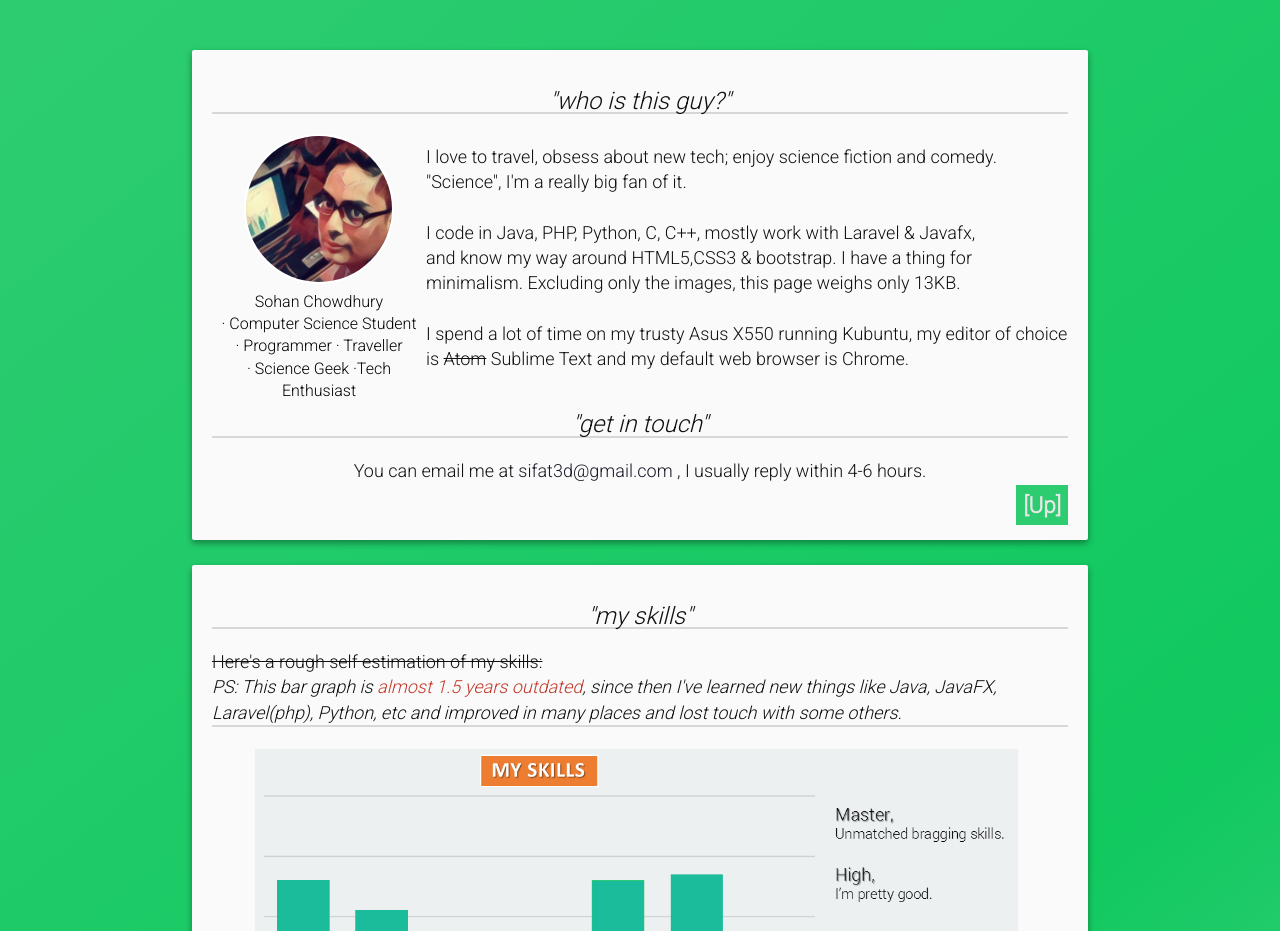
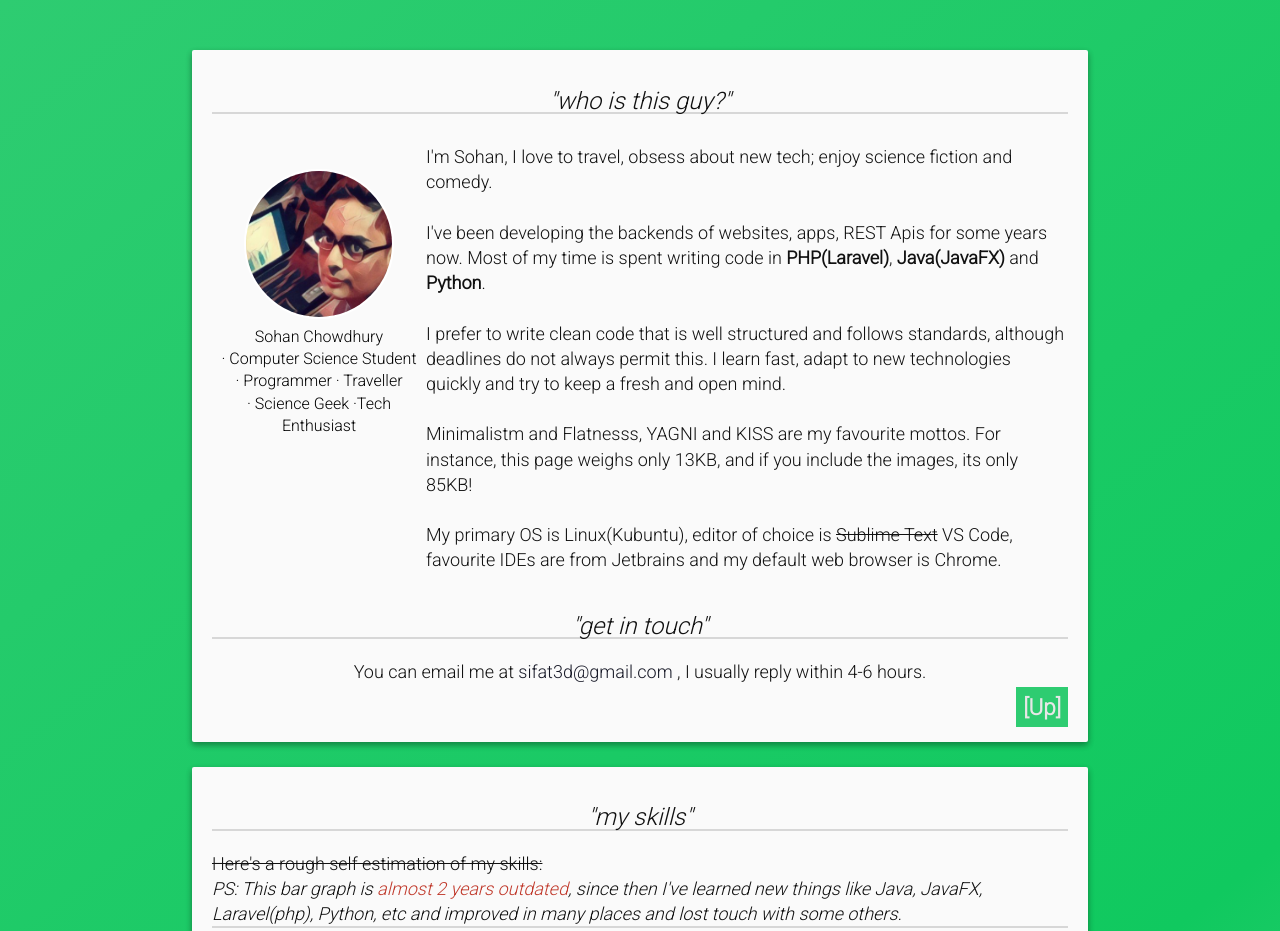
Before and after one commit to SohanChy/SohanChy.github.io, a plain HTML site: page index.htm in a window 1280 px wide. Shown: the part 800-1731 px from the top of the page. Drawn offline with Linux system fonts and the light colour scheme.

Commit message:
Update to self description

```diff
--- a/index.htm
+++ b/index.htm
@@ -163,17 +163,26 @@
 
 
       <p class="descMe txt">
-        I love to travel, obsess about new tech; enjoy science fiction and comedy.
+        I'm Sohan, I love to travel, obsess about new tech; enjoy science fiction and comedy.
         <br />
-        "Science", I'm a really big fan of it.<br /><br />
+        <br />
 
-        I code in Java, PHP, Python, C, C++,
-         mostly work with Laravel & Javafx,<br />
-        and know my way around HTML5,CSS3 & bootstrap.
-        I have a thing for minimalism. Excluding only the images, this page weighs only 13KB.</br >
+        I've been developing the backends of websites, apps, REST Apis for some years now.
+        Most of my time is spent writing code in <b>PHP(Laravel)</b>, <b>Java(JavaFX)</b> and <b>Python</b>.
+        </br >
+        </br >
+        I prefer to write clean code that is well structured and follows standards, although deadlines do not always permit this.
+        I learn fast, adapt to new technologies quickly and try to keep a fresh and open mind.
+        </br >
+        </br >
+        Minimalistm and Flatnesss, YAGNI and KISS are my favourite mottos.
+        For instance, this page weighs only 13KB, and if you include the images, its only 85KB!
 
       </br >
-      I spend a lot of time on my trusty Asus X550 running Kubuntu, my editor of choice is <s>Atom</s> Sublime Text and my default web browser is Chrome. <br />
+      </br >
+      My primary OS is Linux(Kubuntu),
+      editor of choice is <s>Sublime Text</s> VS Code,
+      favourite IDEs are from Jetbrains and my default web browser is Chrome. <br />
       </p>
       </div>
       <br/>
@@ -197,7 +206,7 @@
   <h2><em> "my skills" </em></h2>
     <h2 class="descMe txt">
       <s>Here's a rough self estimation of my skills:</s> <br />
-      <em>PS: This bar graph is <span style="color:#c0392b">almost 1.5 years outdated</span>, since then
+      <em>PS: This bar graph is <span style="color:#c0392b">almost 2 years outdated</span>, since then
       I've learned new things like Java, JavaFX, Laravel(php), Python, etc and improved in many places  and lost touch with some others.
       </em>
     </h2>
@@ -217,7 +226,7 @@
       <br />
       I do a lot of MOOCs or online courses on platforms like edx, coursera and udemy. Although I have a tendency of only going through parts that interest me and skipping the rest.
       <br />
-      One of my favourite courses online is Harvards CS50, which sadly I have not yet fully completed.
+      One of my favourite courses online was Harvards CS50, I still suggest all cs freshers to go through at least the first few weeks of this awesome course.
     </p>
     <div class="goUp">
       <a class="scroll" href="#firstImpression"> [Up] </a>
--- a/res/myStyles.css
+++ b/res/myStyles.css
@@ -285,10 +285,11 @@ margin-bottom: 5px;
 @media (min-width: 768px) {
 
 	.left-col {
-		margin: 0;
+		margin: 35px 0;
 		width: 25%;
 		float:left;
 	}
+
 	.right-col {
 		margin: 0;
 		overflow:hidden;
```
